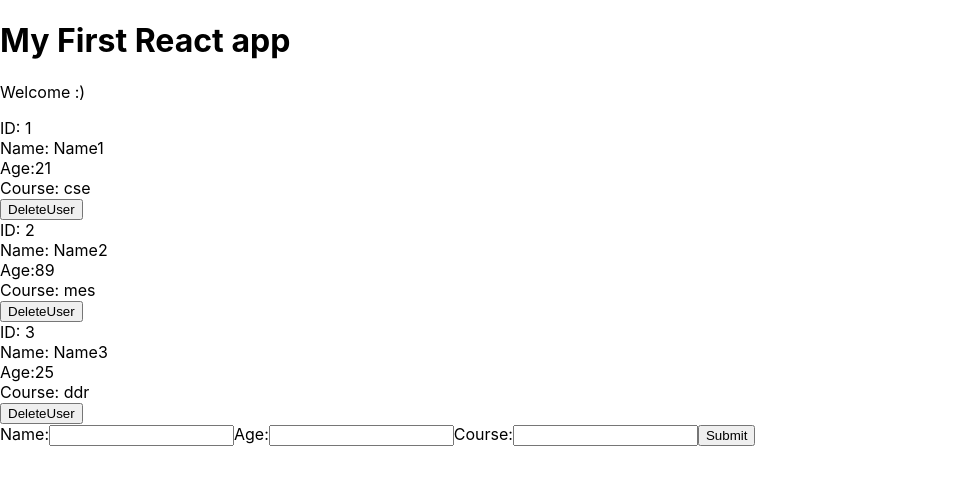
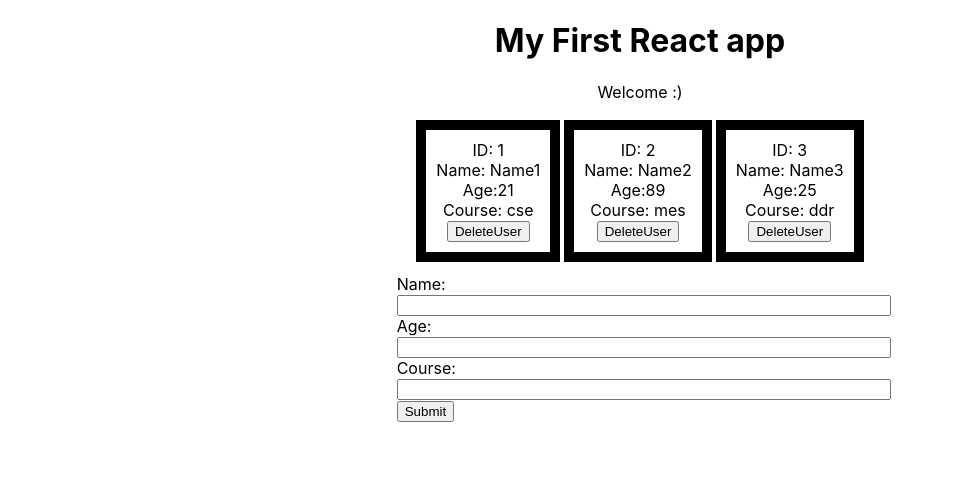
Before and after one commit to zainbits/First-React-WebApp-Basics, a React (Create React App) app: page / in a window 1280 px wide. Shown: the top 484 px of the page, without its empty margins (0-954 px from the left). Built offline with nearby package versions, Linux system fonts and the light colour scheme.

Commit message:
Part-10 | Lifecycle Methods

```diff
--- a/src/AddUser.js
+++ b/src/AddUser.js
@@ -18,11 +18,11 @@ class AddUser extends Component {
     }
     render(){
         return (
-            <div>
+            <div className="form">
                 <form onSubmit={this.handleSubmit}>
                     <label htmlFor="name">Name:</label>
                     <input type="text" id="name" onChange={this.handleChange} />
-                    <label htmlFor="age">Age:</label>
+                    <label htmlFor="age">Age:</label><br></br>
                     <input type="text" id="age" onChange={this.handleChange} />
                     <label htmlFor="course">Course:</label>
                     <input type="text" id="course" onChange={this.handleChange} />
--- a/src/App.js
+++ b/src/App.js
@@ -27,6 +27,12 @@ class App extends Component {
         users143 : users122
       });
     }
+    componentDidMount(){
+      alert("Welcome")
+    }
+    componentDidUpdate(){
+      alert("This page is about to update")
+    }
     render() {
   return (
     <div className="App">
--- a/src/index.css
+++ b/src/index.css
@@ -5,9 +5,34 @@ body {
     sans-serif;
   -webkit-font-smoothing: antialiased;
   -moz-osx-font-smoothing: grayscale;
+  text-align: center;
+}
+
+.form {
+  display: block;
 }
 
 code {
   font-family: source-code-pro, Menlo, Monaco, Consolas, 'Courier New',
     monospace;
 }
+
+.page {
+  margin: 2px;
+  border: black solid 10px;
+  display: inline-block;
+  padding: 10px;
+}
+
+form {
+  text-align: left;
+  padding: 10px;
+  display: inline-block;
+}
+
+input {
+  width: 100%;
+}
+label {
+  width: 100%;
+}
```
